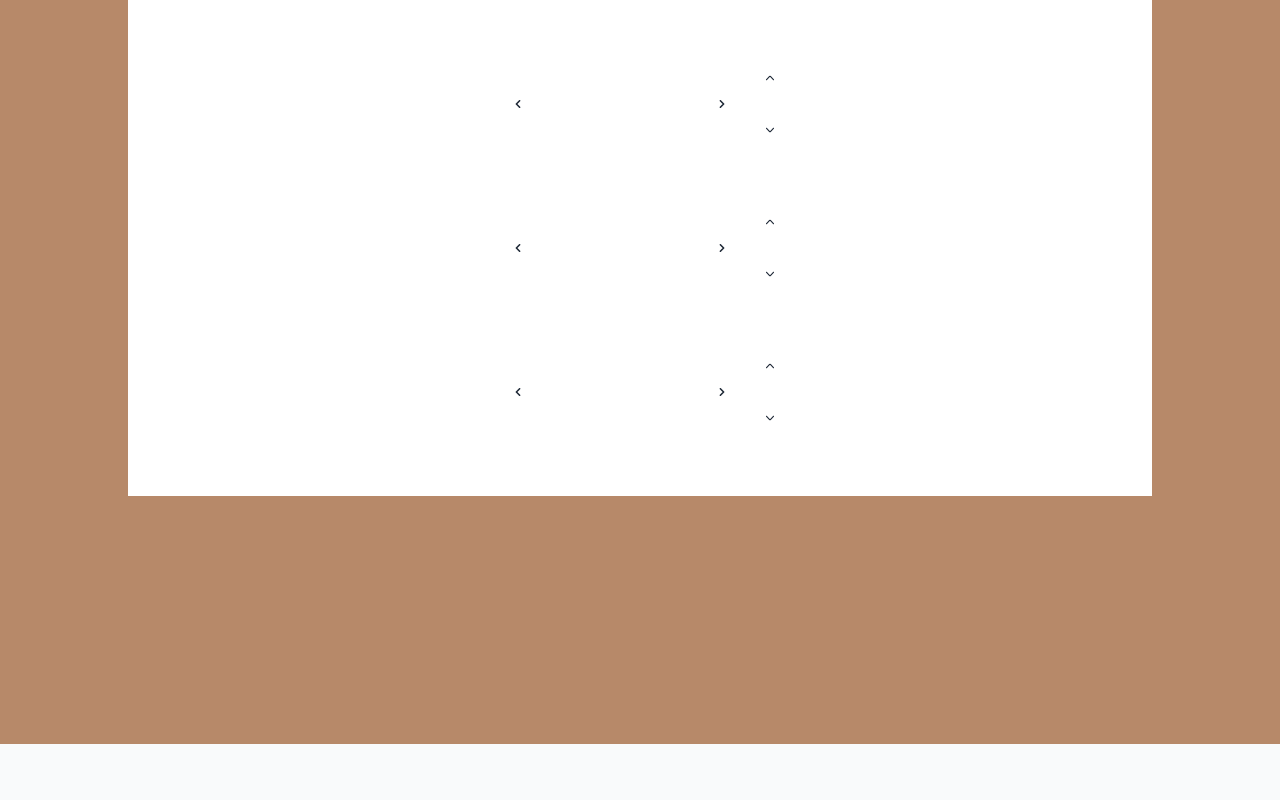
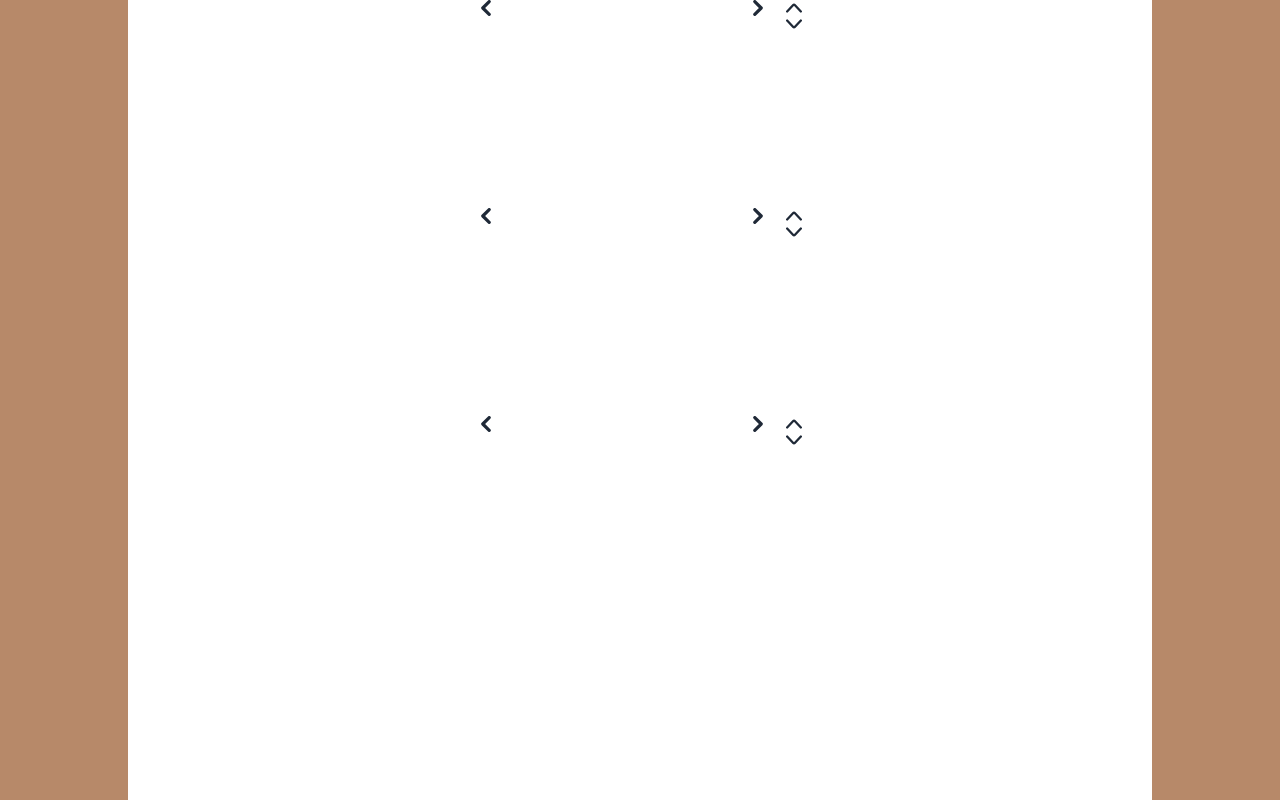
Before and after one commit to yamkant/suitcase, a Django app: page /fitting/ in a window 1280 px wide. Shown: the part 56-856 px from the top of the page. Before the commit the page ends 800 px from the top, so only its background shows below. Run offline with Django 4.2, Linux system fonts and the light colour scheme; the visitor is signed in with stand-in values (Sample User, id 1); data that the repository does not hold is empty; style sheets or scripts are compiled from the project's sources; parts of the project's set-up code (start-up, migrations or seed data) failed here and were passed over; some libraries are stand-ins or nearby versions.

Commit message:
feat: #24 [Page: total] fitting 페이지 버튼 수정 및 로그인/회원가입 페이지 크기 수정

```diff
--- a/web/apps/templates/accounts/join.html
+++ b/web/apps/templates/accounts/join.html
@@ -2,7 +2,7 @@
 {% load static %}
 
 {% block content %}
-<div class="w-[400px] p-10 mt-20 m-auto">
+<div class="max-w-[400px] px-5 mt-16 m-auto">
     <form method="POST" action="{% url 'accounts:join' %}" class="login-form">
         {% csrf_token %}
         <ul>
--- a/web/apps/templates/accounts/login.html
+++ b/web/apps/templates/accounts/login.html
@@ -2,7 +2,7 @@
 {% load static %}
 
 {% block content %}
-<div class="w-[400px] h-[400px] p-10 mt-20 m-auto">
+<div class="max-w-[400px] h-[400px] px-5 mt-16 m-auto">
     <form method="POST" action="{% url 'accounts:login' %}" class="login-form">
         {% csrf_token %}
         <ul>
--- a/web/apps/templates/client/fitting.html
+++ b/web/apps/templates/client/fitting.html
@@ -3,12 +3,12 @@
 
 {% block content %}
 
-<div class="flex flex-col">
-    <div class="flex flex-col items-center w-full -space-y-16 bg-white">
+<div class="flex flex-col h-screen bg-white">
+    <div class="flex flex-col items-center w-full -space-y-20">
         {% for key, value in cate_disp_dict.items %}
         <div class="gallery-container flex space-x-5">
-            <div class="flex flex-col relative w-60 h-52 justify-center items-center background px-2 bg-white">
-                <div id="gallery" class="gallery relative w-32 h-36" data-carousel="static">
+            <div class="flex flex-col relative w-72 h-72 justify-center items-center background px-2 bg-white">
+                <div id="gallery" class="gallery relative w-48 h-52 bg-white" data-carousel="static">
                     <!-- Carousel wrapper -->
                     <div class="flex flex-col justify-center items-center relative overflow-hidden rounded-lg w-full h-full right-0 left-0">
                         {% for prod in prod_list %}
@@ -26,7 +26,7 @@
                         id="prev-btn-{{key}}"
                     >
                         <span class="inline-flex items-center justify-center w-5 h-5 rounded-full bg-white/30 dark:bg-gray-800/30 group-hover:bg-white/50 dark:group-hover:bg-gray-800/60 group-focus:ring-2 group-focus:ring-white dark:group-focus:ring-gray-800/70 group-focus:outline-none">
-                            <svg class="w-2 h-2 text-white dark:text-gray-800" aria-hidden="true" xmlns="http://www.w3.org/2000/svg" fill="none" viewBox="0 0 6 10">
+                            <svg class="w-4 h-4 text-white dark:text-gray-800" aria-hidden="true" xmlns="http://www.w3.org/2000/svg" fill="none" viewBox="0 0 6 10">
                                 <path stroke="currentColor" stroke-linecap="round" stroke-linejoin="round" stroke-width="2" d="M5 1 1 5l4 4"/>
                             </svg>
                             <span class="sr-only">Previous</span>
@@ -38,7 +38,7 @@
                         id="next-btn-{{key}}"
                     >
                         <span class="inline-flex items-center justify-center w-5 h-5 rounded-full bg-white/30 dark:bg-gray-800/30 group-hover:bg-white/50 dark:group-hover:bg-gray-800/60 group-focus:ring-2 group-focus:ring-white dark:group-focus:ring-gray-800/70 group-focus:outline-none">
-                            <svg class="w-2 h-2 text-white dark:text-gray-800" aria-hidden="true" xmlns="http://www.w3.org/2000/svg" fill="none" viewBox="0 0 6 10">
+                            <svg class="w-4 h-4 text-white dark:text-gray-800" aria-hidden="true" xmlns="http://www.w3.org/2000/svg" fill="none" viewBox="0 0 6 10">
                                 <path stroke="currentColor" stroke-linecap="round" stroke-linejoin="round" stroke-width="2" d="m1 9 4-4-4-4"/>
                             </svg>
                             <span class="sr-only">Next</span>
@@ -49,11 +49,11 @@
                 <!-- Slider controls -->
                 <button
                     type="button"
-                    class="absolute top-0 left-2 z-30 flex items-center justify-center h-full px-0 cursor-pointer group focus:outline-none" data-carousel-prev
+                    class="fitting-size-btn absolute top-0 left-0 z-30 flex items-center justify-center px-0 cursor-pointer group focus:outline-none" data-carousel-prev
                     onclick="document.getElementById('prev-btn-{{key}}').click();"
                 >
-                    <span class="inline-flex items-center justify-center w-5 h-5 rounded-full bg-white/30 dark:bg-gray-800/30 group-hover:bg-white/50 dark:group-hover:bg-gray-800/60 group-focus:ring-2 group-focus:ring-white dark:group-focus:ring-gray-800/70 group-focus:outline-none">
-                        <svg class="w-2 h-2 text-gray-800 dark:text-gray-800" aria-hidden="true" xmlns="http://www.w3.org/2000/svg" fill="none" viewBox="0 0 6 10">
+                    <span class="inline-flex items-center justify-center bg-white/30 dark:bg-gray-800/30 group-hover:bg-white/50 dark:group-hover:bg-gray-800/60 group-focus:ring-2 group-focus:ring-white dark:group-focus:ring-gray-800/70 group-focus:outline-none">
+                        <svg class="w-4 h-4 text-gray-800 dark:text-gray-800" aria-hidden="true" xmlns="http://www.w3.org/2000/svg" fill="none" viewBox="0 0 6 10">
                             <path stroke="currentColor" stroke-linecap="round" stroke-linejoin="round" stroke-width="2" d="M5 1 1 5l4 4"/>
                         </svg>
                         <span class="sr-only">Previous</span>
@@ -61,35 +61,35 @@
                 </button>
                 <button
                     type="button"
-                    class="absolute top-0 right-2 z-30 flex items-center justify-center h-full px-0 cursor-pointer group focus:outline-none" data-carousel-next
+                    class="fitting-size-btn absolute top-0 right-0 z-30 flex items-center justify-center px-0 cursor-pointer group focus:outline-none" data-carousel-next
                     onclick="document.getElementById('next-btn-{{key}}').click();"
                 >
-                    <span class="inline-flex items-center justify-center w-5 h-5 rounded-full bg-white/30 dark:bg-gray-800/30 group-hover:bg-white/50 dark:group-hover:bg-gray-800/60 group-focus:ring-2 group-focus:ring-white dark:group-focus:ring-gray-800/70 group-focus:outline-none">
-                        <svg class="w-2 h-2 text-gray-800 dark:text-gray-800" aria-hidden="true" xmlns="http://www.w3.org/2000/svg" fill="none" viewBox="0 0 6 10">
+                    <span class="inline-flex items-center justify-center bg-white/30 dark:bg-gray-800/30 group-hover:bg-white/50 dark:group-hover:bg-gray-800/60 group-focus:ring-2 group-focus:ring-white dark:group-focus:ring-gray-800/70 group-focus:outline-none">
+                        <svg class="w-4 h-4 text-gray-800 dark:text-gray-800" aria-hidden="true" xmlns="http://www.w3.org/2000/svg" fill="none" viewBox="0 0 6 10">
                             <path stroke="currentColor" stroke-linecap="round" stroke-linejoin="round" stroke-width="2" d="m1 9 4-4-4-4"/>
                         </svg>
                         <span class="sr-only">Next</span>
                     </span>
                 </button>
             </div>
-            <div class="btn-container flex flex-col justify-center space-y-8">
+            <div class="fitting-size-btn-container">
                 <button
-                    class="z-30 flex items-center justify-center cursor-pointer group focus:outline-none"
+                    class="fitting-size-btn z-30 flex items-center justify-center cursor-pointer group focus:outline-none"
                     onclick="sizeup(this)"
                 >
-                    <span class="inline-flex items-center justify-center w-5 h-5 rounded-full bg-white/30 dark:bg-gray-800/30 group-hover:bg-white/50 dark:group-hover:bg-gray-800/60 group-focus:ring-2 group-focus:ring-white dark:group-focus:ring-gray-800/70 group-focus:outline-none">
-                        <svg class="w-2 h-2 text-gray-800 dark:text-white" aria-hidden="true" xmlns="http://www.w3.org/2000/svg" fill="none" viewBox="0 0 14 8">
+                    <span class="inline-flex items-center justify-center bg-white/30 dark:bg-gray-800/30 group-hover:bg-white/50 dark:group-hover:bg-gray-800/60 group-focus:ring-2 group-focus:ring-white dark:group-focus:ring-gray-800/70 group-focus:outline-none">
+                        <svg class="w-4 h-4 text-gray-800 dark:text-white" aria-hidden="true" xmlns="http://www.w3.org/2000/svg" fill="none" viewBox="0 0 14 8">
                             <path stroke="currentColor" stroke-linecap="round" stroke-linejoin="round" stroke-width="2" d="M13 7 7.674 1.3a.91.91 0 0 0-1.348 0L1 7"/>
                         </svg>
                         <span class="sr-only">up</span>
                     </span>
                 </button>
                 <button
-                    class="z-30 flex items-center justify-center cursor-pointer group focus:outline-none"
+                    class="fitting-size-btn z-30 flex items-center justify-center cursor-pointer group focus:outline-none"
                     onclick="sizedown(this)"
                 >
-                    <span class="inline-flex items-center justify-center w-5 h-5 rounded-full bg-white/30 dark:bg-gray-800/30 group-hover:bg-white/50 dark:group-hover:bg-gray-800/60 group-focus:ring-2 group-focus:ring-white dark:group-focus:ring-gray-800/70 group-focus:outline-none">
-                        <svg class="w-2 h-2 text-gray-800 dark:text-white" aria-hidden="true" xmlns="http://www.w3.org/2000/svg" fill="none" viewBox="0 0 14 8">
+                    <span class="inline-flex items-center justify-center bg-white/30 dark:bg-gray-800/30 group-hover:bg-white/50 dark:group-hover:bg-gray-800/60 group-focus:ring-2 group-focus:ring-white dark:group-focus:ring-gray-800/70 group-focus:outline-none">
+                        <svg class="w-4 h-4 text-gray-800 dark:text-white" aria-hidden="true" xmlns="http://www.w3.org/2000/svg" fill="none" viewBox="0 0 14 8">
                             <path stroke="currentColor" stroke-linecap="round" stroke-linejoin="round" stroke-width="2" d="m1 1 5.326 5.7a.909.909 0 0 0 1.348 0L13 1"/>
                         </svg>
                         <span class="sr-only">down</span>
@@ -127,18 +127,21 @@
         }
     }
 
+    const DEFAULT_SIZE_W = 48;
+    const DEFAULT_SIZE_H = 52;
+
     const sizeup = (btn_obj) => {
         const gallery_obj = btn_obj.closest('.gallery-container').querySelector('.gallery');
-        const class_object_width = get_class_object_by_prefix(gallery_obj.classList, 'w', 4, 44)
+        const class_object_width = get_class_object_by_prefix(gallery_obj.classList, 'w', 4, DEFAULT_SIZE_W + 10)
         gallery_obj.classList.replace(class_object_width.origin, class_object_width.new)
-        const class_object_height = get_class_object_by_prefix(gallery_obj.classList, 'h', 4, 48)
+        const class_object_height = get_class_object_by_prefix(gallery_obj.classList, 'h', 4, DEFAULT_SIZE_H + 10)
         gallery_obj.classList.replace(class_object_height.origin, class_object_height.new)
     }
     const sizedown = (btn_obj) => {
         const gallery_obj = btn_obj.closest('.gallery-container').querySelector('.gallery');
-        const class_object_width = get_class_object_by_prefix(gallery_obj.classList, 'w', -4, 20)
+        const class_object_width = get_class_object_by_prefix(gallery_obj.classList, 'w', -4, DEFAULT_SIZE_W - 10)
         gallery_obj.classList.replace(class_object_width.origin, class_object_width.new)
-        const class_object_height = get_class_object_by_prefix(gallery_obj.classList, 'h', -4, 24)
+        const class_object_height = get_class_object_by_prefix(gallery_obj.classList, 'h', -4, DEFAULT_SIZE_H - 10)
         gallery_obj.classList.replace(class_object_height.origin, class_object_height.new)
     }
 
--- a/web/apps/templates/client/home.html
+++ b/web/apps/templates/client/home.html
@@ -2,7 +2,7 @@
 {% load static %}
 
 {% block content %}
-<div class="w-full flex flex-col">
+<div class="w-full flex flex-col h-screen bg-white">
     <div class="relative shadow-md rounded-lg text-xs md:text-sm">
         <div class="bg-white p-3 md:p-5">
             <div class="flex flex-col justify-between dark:bg-gray-800 space-y-3">
```
Also changed, not shown: web/apps/static/src/input.css (+8 -0 lines), web/apps/static/src/output.css (+68 -41 lines), 1 other file.
